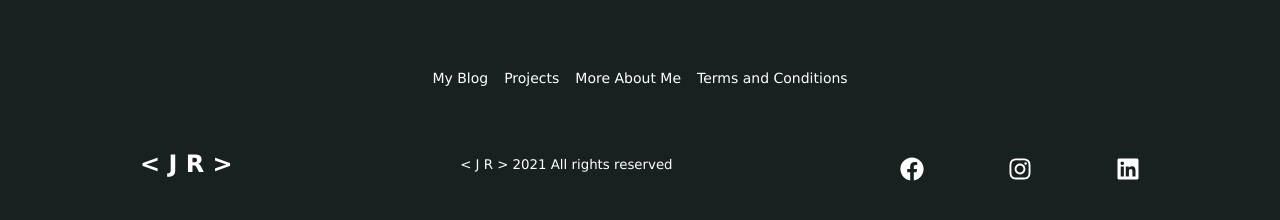
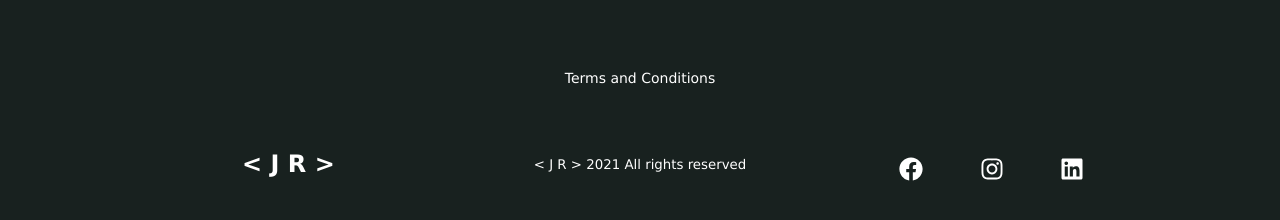
Before and after one commit to Serathian/jake-reddy.com-frontend, a React (Create React App) app: page / in a window 1280 px wide. Shown: the part 1352-1572 px from the top of the page. Built offline with nearby package versions, Linux system fonts and the light colour scheme; no server answers.

Commit message:
Modified footer content

```diff
--- a/src/components/Footer/Footer.js
+++ b/src/components/Footer/Footer.js
@@ -24,9 +24,9 @@ const Footer = () => {
           <FooterLinksContainer>
             <FooterLinksColumn>
               <FooterLinksBlock>
-                <FooterLink to='/blog'>My Blog</FooterLink>
+                {/* <FooterLink to='/blog'>My Blog</FooterLink>
                 <FooterLink to='/projects'>Projects</FooterLink>
-                <FooterLink to='/more-about-me'>More About Me</FooterLink>
+                <FooterLink to='/more-about-me'>More About Me</FooterLink> */}
                 <FooterLink to='/terms'>Terms and Conditions</FooterLink>
               </FooterLinksBlock>
             </FooterLinksColumn>
--- a/src/components/Footer/FooterElements.js
+++ b/src/components/Footer/FooterElements.js
@@ -74,7 +74,7 @@ export const SocialMedia = styled.section`
 
 export const SocialMediawrapper = styled.div`
   display: flex;
-  justify-content: space-between;
+  justify-content: stretch;
   align-items: center;
   max-width: 1100px;
   margin: 40px auto 0 auto;
@@ -86,26 +86,32 @@ export const SocialMediawrapper = styled.div`
 
 export const SocialLogo = styled(Link)`
   color: #fff;
+  width: 200px;
   justify-self: start;
   cursor: pointer;
   text-decoration: none;
   font-size: 1.5rem;
   display: flex;
+  justify-content: center;
   align-items: center;
   margin-bottom: 16px;
   font-weight: bold;
+  flex-grow: 1;
 `
 
 export const WebsiteRights = styled.small`
   color: #fff;
   margin-bottom: 16px;
+  text-align: center;
+  flex-grow: 2;
 `
 
 export const SocialIcons = styled.div`
   display: flex;
-  justify-content: space-between;
+  justify-content: space-evenly;
   align-items: center;
-  width: 240px;
+  width: 200px;
+  flex-grow: 1;
 `
 
 export const SocialIconLink = styled.a`
```
